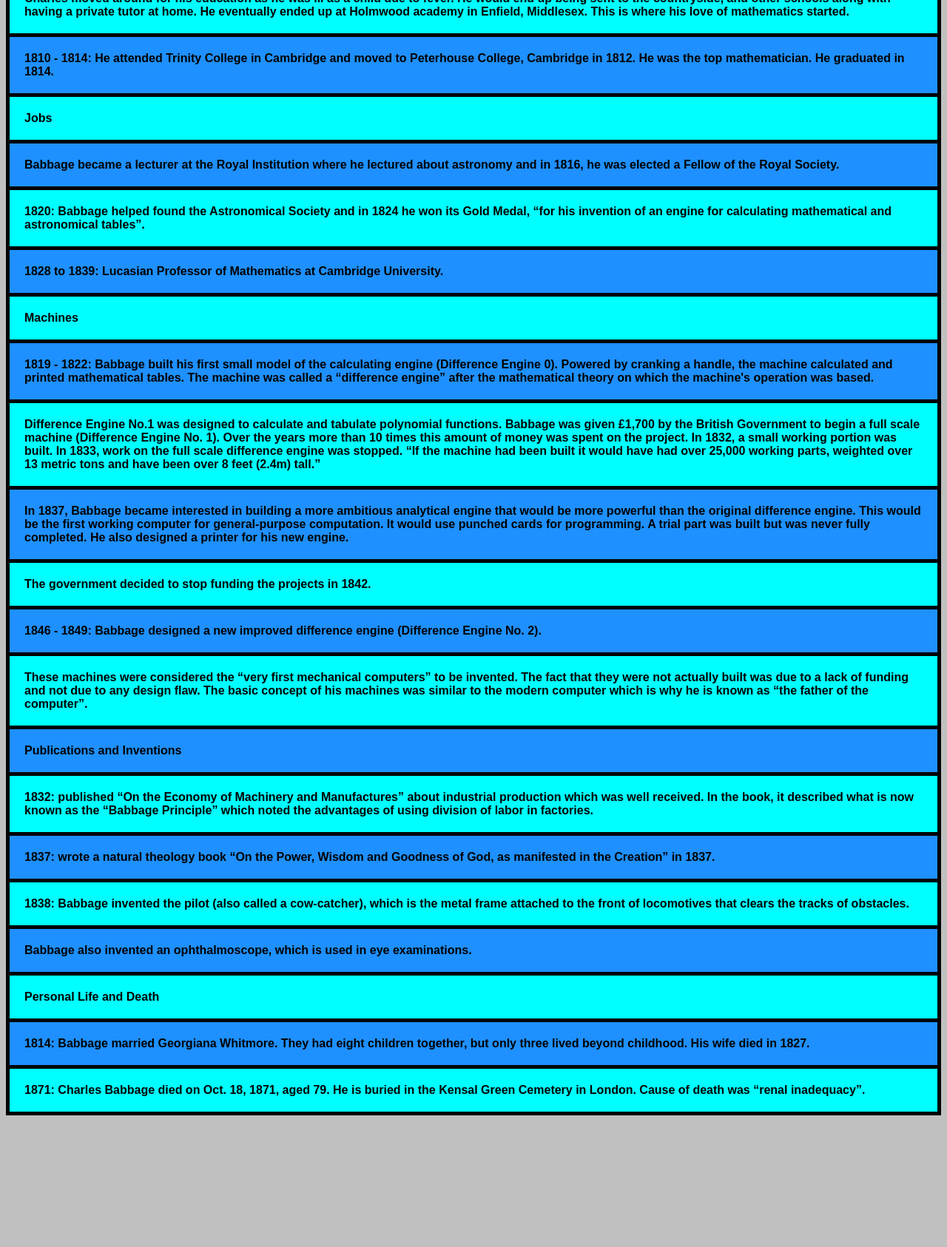
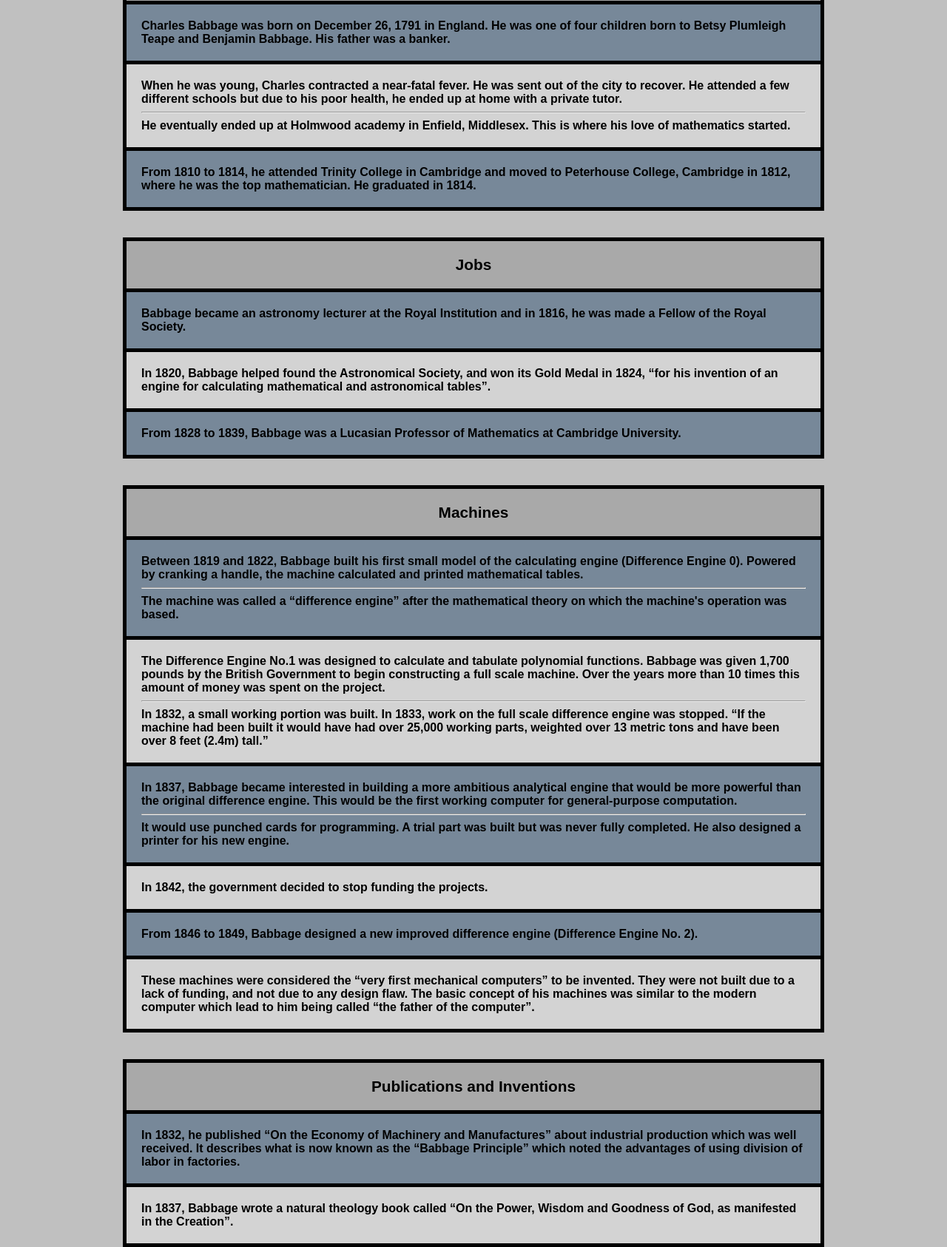
Before and after one commit to matthew-sanii/ICSO-Assignment2-HTML, a plain HTML site: page index.html in a window 1280 px wide. Shown: the part 657-2343 px from the top of the page at 74% size. Before the commit the page ends 2173 px from the top, so only its background shows below. Drawn offline with Linux system fonts and the light colour scheme.

Commit message:
edited index.html

```diff
--- a/index.html
+++ b/index.html
@@ -5,7 +5,7 @@
   table {
   font-family: arial, sans-serif;
   border-collapse: collapse;
-  width: 100%;
+  width: 75%;
 }
 
 td, th {
@@ -13,14 +13,26 @@
   text-align: left;
   padding: 20px;
 }
+tr:nth-child(odd) {
+  background-color: lightgrey;
+}
+tr:nth-child(1) {
+  background-color:darkgrey;
+}
 tr:nth-child(even) {
-  background-color: aqua;
+  background-color: lightslategrey;
 }
-tr:nth-child(odd) {
-  background-color: dodgerblue;
+#tet {
+  font-size:175%;
+  text-align:center;
 }
 #text {
   font-size: 110%;
+  color: black;
+  text-align:center;
+}
+#test {
+  font-size: 130%;
   color: black;
   text-align:center;
 }
@@ -35,84 +47,107 @@
   font-size:150%;
   text-align:center;
 }
+#txt {
+  font-size:325%;
+  text-align:center;
+}
 </style>
     <title>Charles Babbage</title>
   </head>
   <body style="background-color:silver">
-<h1 id="image">Charles Babbage</h1>
+<h1 id="txt">Charles Babbage</h1>
 <h2 id="image">Inventor of the Very First Computer</h2>
 <p id="image"><img src="./images/babbage.jpeg"><br></p>
 <p id="big">(1791 - 1871)<br></p>
 <p id="text"><q><i>A tool is usually more simple than a machine; it is generally used with the hand, whilst a machine is frequently moved by animal or steam power.</q></i></p>
 <p id="text"><q><i>At each increase of knowledge, as well as on the contrivance of every new tool, human labour becomes abridged.</q></i></p>
-<table>
+<table align="center">
   <tr>
-    <th>Charles Babbage was born on Dec. 26, 1791 in England. He was one of four children born to Betsy Plumleigh Teape and Benjamin Babbage. His father was a banker.</th>
+    <th id="test">Early Life and Education</th>
   </tr>
   <tr>
-    <th>Charles moved around for his education as he was ill as a child due to fever. He would end up being sent to the countryside, and other schools along with having a private tutor at home. He eventually ended up at Holmwood academy in Enfield, Middlesex. This is where his love of mathematics started.</th>
+    <th>Charles Babbage was born on December 26, 1791 in England. He was one of four children born to Betsy Plumleigh Teape and Benjamin Babbage. His father was a banker.</th>
   </tr>
   <tr>
-    <th>1810 - 1814: He attended Trinity College in Cambridge and moved to Peterhouse College, Cambridge in 1812. He was the top mathematician. He graduated in 1814.</th>
+    <th>When he was young, Charles contracted a near-fatal fever. He was sent out of the city to recover. He attended a few different schools but due to his poor health, he ended up at home with a private tutor.<hr>He eventually ended up at Holmwood academy in Enfield, Middlesex. This is where his love of mathematics started.</th>
   </tr>
   <tr>
-    <th>Jobs</th>
+    <th>From 1810 to 1814, he attended Trinity College in Cambridge and moved to Peterhouse College, Cambridge in 1812, where he was the top mathematician. He graduated in 1814.</th>
+  </tr>
+</table>
+<br>
+<br>
+<table align="center">
+  <tr>
+    <th id="test">Jobs</th>
   </tr>
   <tr>
-    <th>Babbage became a lecturer at the Royal Institution where he lectured about astronomy and in 1816, he was elected a Fellow of the Royal Society.</th>
+    <th>Babbage became an astronomy lecturer at the Royal Institution and in 1816, he was made a Fellow of the Royal Society.</th>
   </tr>
   <tr>
-    <th>1820: Babbage helped found the Astronomical Society and in 1824 he won its Gold Medal, <q>for his invention of an engine for calculating mathematical and astronomical tables</q>.</th>
+    <th>In 1820, Babbage helped found the Astronomical Society, and won its Gold Medal in 1824, <q>for his invention of an engine for calculating mathematical and astronomical tables</q>.</th>
   </tr>
   <tr>
-    <th>1828 to 1839: Lucasian Professor of Mathematics at Cambridge University.</th>
+    <th>From 1828 to 1839, Babbage was a Lucasian Professor of Mathematics at Cambridge University.</th>
+  </tr>
+</table>
+<br>
+<br>
+<table align="center">
+  <tr>
+    <th id="test">Machines</th>
   </tr>
   <tr>
-    <th>Machines</th>
+    <th>Between 1819 and 1822, Babbage built his first small model of the calculating engine (Difference Engine 0). Powered by cranking a handle, the machine calculated and printed mathematical tables.<hr>The machine was called a <q>difference engine</q> after the mathematical theory on which the machine's operation was based.</th>
   </tr>
   <tr>
-    <th>1819 - 1822: Babbage built his first small model of the calculating engine (Difference Engine 0). Powered by cranking a handle, the machine calculated and printed mathematical tables. The machine was called a <q>difference engine</q> after the mathematical theory on which the machine's operation was based.</th>
+    <th>The Difference Engine No.1 was designed to calculate and tabulate polynomial functions. Babbage was given 1,700 pounds by the British Government to begin constructing a full scale machine. Over the years more than 10 times this amount of money was spent on the project.<hr>In 1832, a small working portion was built. In 1833, work on the full scale difference engine was stopped. <q>If the machine had been built it would have had over 25,000 working parts, weighted over 13 metric tons and have been over 8 feet (2.4m) tall.</q></th>
   </tr>
   <tr>
-    <th>Difference Engine No.1 was designed to calculate and tabulate polynomial functions. Babbage was given £1,700 by the British Government to begin a full scale machine (Difference Engine No. 1). Over the years more than 10 times this amount of money was spent on the project. In 1832, a small working portion was built. In 1833, work on the full scale difference engine was stopped. <q>If the machine had been built it would have had over 25,000 working parts, weighted over 13 metric tons and have been over 8 feet (2.4m) tall.</q></th>
+    <th>In 1837, Babbage became interested in building a more ambitious analytical engine that would be more powerful than the original difference engine. This would be the first working computer for general-purpose computation.<hr>It would use punched cards for programming. A trial part was built but was never fully completed. He also designed a printer for his new engine.</th>
   </tr>
   <tr>
-    <th>In 1837, Babbage became interested in building a more ambitious analytical engine that would be more powerful than the original difference engine. This would be the first working computer for general-purpose computation. It would use punched cards for programming. A trial part was built but was never fully completed. He also designed a printer for his new engine.</th>
+    <th>In 1842, the government decided to stop funding the projects.</th>
   </tr>
   <tr>
-    <th>The government decided to stop funding the projects in 1842.</th>
+    <th>From 1846 to 1849, Babbage designed a new improved difference engine (Difference Engine No. 2).</th>
   </tr>
   <tr>
-    <th>1846 - 1849: Babbage designed a new improved difference engine (Difference Engine No. 2).</th>
+    <th>These machines were considered the <q>very first mechanical computers</q> to be invented. They were not built due to a lack of funding, and not due to any design flaw. The basic concept of his machines was similar to the modern computer which lead to him being called <q>the father of the computer</q>.</th>
+  </tr>
+</table>
+<br>
+<br>
+<table align="center">
+  <tr>
+    <th id="test">Publications and Inventions</th>
   </tr>
   <tr>
-    <th>These machines were considered the <q>very first mechanical computers</q> to be invented. The fact that they were not actually built was due to a lack of funding and not due to any design flaw. The basic concept of his machines was similar to the modern computer which is why he is known as <q>the father of the computer</q>.</th>
+    <th>In 1832, he published <q>On the Economy of Machinery and Manufactures</q> about industrial production which was well received. It describes what is now known as the <q>Babbage Principle</q> which noted the advantages of using division of labor in factories.</th>
   </tr>
   <tr>
-    <th>Publications and Inventions</th>
+    <th>In 1837, Babbage wrote a natural theology book called <q>On the Power, Wisdom and Goodness of God, as manifested in the Creation</q>.</th>
   </tr>
   <tr>
-    <th>1832: published <q>On the Economy of Machinery and Manufactures</q> about industrial production which was well received. In the book, it described what is now known as the <q>Babbage Principle</q> which noted the advantages of using division of labor in factories.</th>
+    <th>In 1838 Babbage invented the pilot (commonly known as the cow-catcher), the metal frame attached to the front of locomotives to clear the track ahead.</th>
   </tr>
   <tr>
-    <th>1837: wrote a natural theology book <q>On the Power, Wisdom and Goodness of God, as manifested in the Creation</q> in 1837.</th>
+    <th>Babbage also invented a tool used for eye examinations called the ophthalmoscope.</th>
+  </tr>
+</table>
+<br>
+<br>
+<table align="center">
+  <tr>
+    <th id="test">Personal Life and Death</th>
   </tr>
   <tr>
-    <th>1838: Babbage invented the pilot (also called a cow-catcher), which is the metal frame attached to the front of locomotives that clears the tracks of obstacles.</th>
+    <th>In 1814, Babbage married Georgiana Whitmore. They had eight children together, but only three survived childhood. His wife died in 1827.</th>
   </tr>
   <tr>
-    <th>Babbage also invented an ophthalmoscope, which is used in eye examinations.</th>
+    <th>On October 18, 1871, Charles Babbage died at the age of 79. He is buried in the Kensal Green Cemetery in London.</th>
   </tr>
-  <tr>
-    <th>Personal Life and Death</th>
-  </tr>
-  <tr>
-    <th>1814: Babbage married Georgiana Whitmore. They had eight children together, but only three lived beyond childhood. His wife died in 1827.</th>
-  </tr>
-  <tr>
-    <th>1871: Charles Babbage died on Oct. 18, 1871, aged 79. He is buried in the Kensal Green Cemetery in London. Cause of death was <q>renal inadequacy</q>.</th>
-  </tr>
-
 </table>
+<p id="tet">Mathematician <span>&#183;</span> Mechanical Engineer <span>&#183;</span> Inventor <span>&#183;</span> Philosopher</p>
   </body>
 </html>
```
